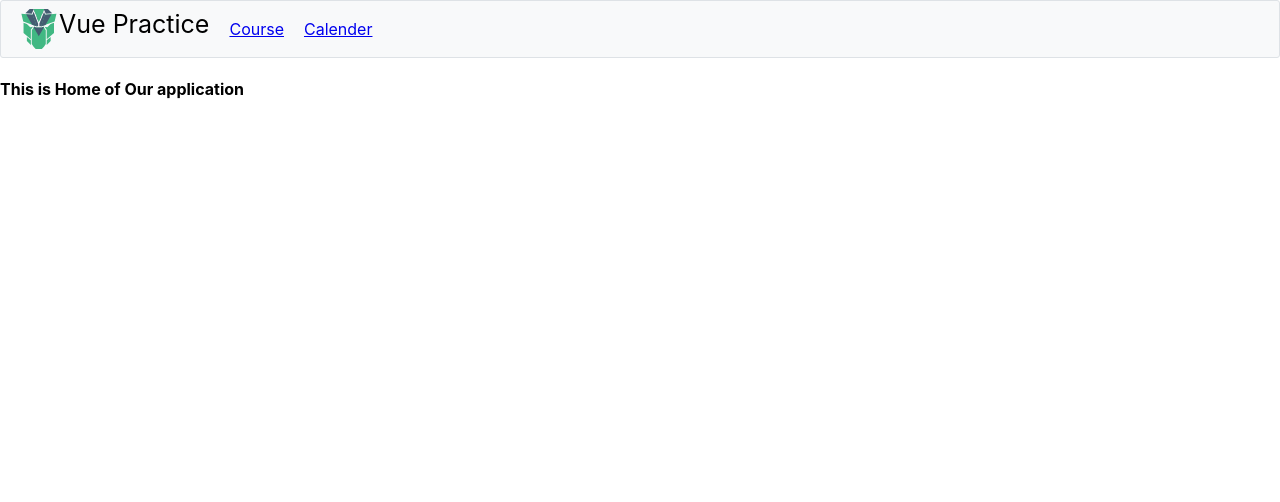
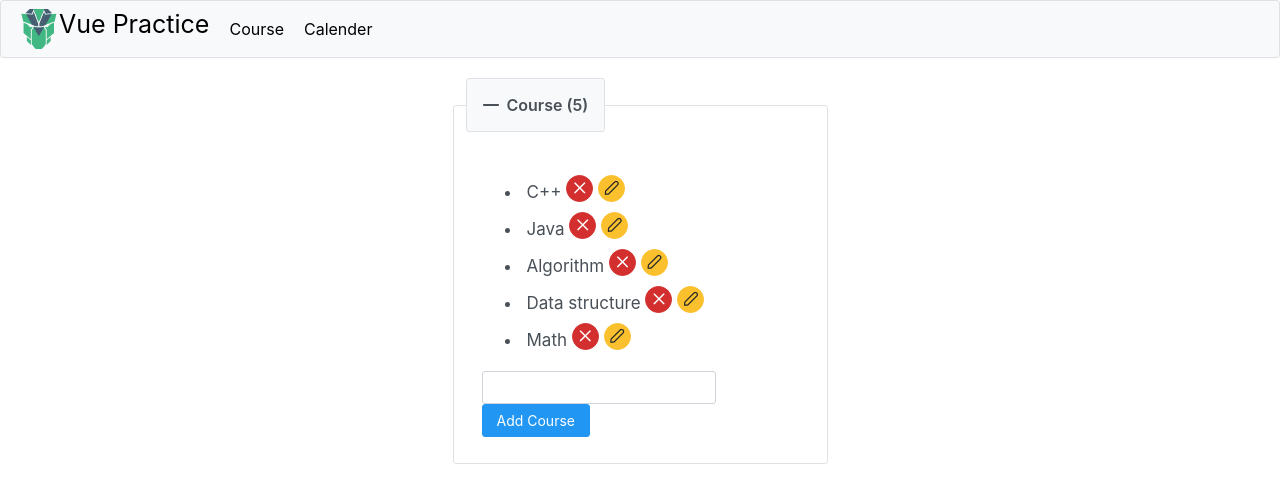
Before and after one commit to Marajul-BS23/Vue-First, a Vue app: page /course in a window 1280 px wide. Shown: the top 502 px of the page. Built offline with nearby package versions, Linux system fonts and the light colour scheme.

Commit message:
add Toast and PopUp

```diff
--- a/src/App.vue
+++ b/src/App.vue
@@ -1,21 +1,22 @@
 <template>
   <div>
     <NavBar></NavBar>
-    <router-view></router-view>
+    <keep-alive>
+      <router-view></router-view>
+    </keep-alive>
+    <Toast />
   </div>
-
-  <!-- <div>
-    <div>{{ oktime }}</div>
-  </div> -->
 </template>
 
 <script>
 // import CardMain from "./components/CardMain.vue";
 import NavBar from "./components/NavBar.vue";
+import Toast from "primevue/toast";
 export default {
   components: {
     // CardMain,
     NavBar,
+    Toast,
   },
   computed: {},
   data() {
--- a/src/components/CardMain.vue
+++ b/src/components/CardMain.vue
@@ -1,7 +1,12 @@
 <template>
+  <ConfirmDialog></ConfirmDialog>
   <div class="p-grid">
     <div class="p-col">
-      <Fieldset style="max-width: 375px; margin: 20px auto">
+      <Fieldset
+        style="max-width: 375px; margin: 20px auto"
+        :toggleable="true"
+        :collapsed="false"
+      >
         <template #legend> Course ({{ countCourse }}) </template>
         <ul>
           <li
@@ -17,6 +22,13 @@
               style="margin: 0; padding: 0; height: 27px; width: 27px"
               icon="pi pi-times"
             />
+
+            <Button
+              @click="openModal(index)"
+              class="p-button-rounded p-button-sm p-button-warning"
+              style="margin-left: 5px; padding: 0px; height: 27px; width: 27px"
+              icon="pi pi-pencil"
+            />
           </li>
         </ul>
 
@@ -26,8 +38,30 @@
             class="p-inputtext-sm"
             v-model.trim="newSubject"
           />
-
-          <Button class="p-button" label="Add Course" type="submit" />
+          <Dialog
+            header="Edit Course"
+            v-model:visible="displayModal"
+            :style="{ width: '400px' }"
+            :modal="true"
+          >
+            <form class="modalForm" @submit.prevent="editCourse">
+              <InputText
+                type="text"
+                class="p-inputtext-sm"
+                v-model.trim="editInput"
+              />
+              <Button
+                class="p-button p-button-sm"
+                label="Edit Course"
+                type="submit"
+              />
+            </form>
+          </Dialog>
+          <Button
+            class="p-button p-button-sm"
+            label="Add Course"
+            type="submit"
+          />
         </form>
       </Fieldset>
     </div>
@@ -37,9 +71,11 @@
 import Button from "primevue/button";
 import InputText from "primevue/inputtext";
 import Fieldset from "primevue/fieldset";
+import Dialog from "primevue/dialog";
+import ConfirmDialog from "primevue/confirmdialog";
 
 export default {
-  components: { Button, InputText, Fieldset },
+  components: { Button, InputText, Fieldset, Dialog, ConfirmDialog },
 
   computed: {
     countCourse() {
@@ -60,16 +96,53 @@ export default {
       // after clicking the cross button
 
       // delete from data array
-      this.dataArray.splice(index, 1);
+      this.$confirm.require({
+        message: "Are you sure you want to proceed?",
+        header: "Confirmation",
+        icon: "pi pi-exclamation-triangle",
+        accept: () => {
+          this.dataArray.splice(index, 1);
+          this.$toast.add({
+            severity: "warn",
+            summary: "Delete Successful",
+            life: 3000,
+          });
+        },
+      });
+    },
+    editCourse() {
+      this.dataArray[this.currentIndex] = this.editInput;
+      this.displayModal = false;
+      this.$toast.add({
+        severity: "success",
+        summary: "Edit Succesfull",
+        life: 3000,
+      });
+    },
+    openModal(index) {
+      this.displayModal = true;
+      this.editInput = this.dataArray[index];
+      this.currentIndex = index;
     },
   },
 
   data() {
     return {
       name: "Marajul",
-      newSubject: "Compiler Design",
-      dataArray: ["C++", "Java", "Algorithm", "Data structure", "Lool"],
+      newSubject: "",
+      dataArray: ["C++", "Java", "Algorithm", "Data structure", "Math"],
+      displayModal: false,
+      editInput: "",
+      currentIndex: 0,
     };
   },
 };
 </script>
+
+<style>
+.modalForm {
+  display: flex;
+  align-items: center;
+  justify-content: center;
+}
+</style>
--- a/src/components/Home.vue
+++ b/src/components/Home.vue
@@ -1,5 +1,9 @@
 <template>
-  <h4>This is Home of Our application</h4>
+  <div class="container">
+    <div class="p-col">
+      <h4>This is Home of Our application</h4>
+    </div>
+  </div>
 </template>
 
 <script>
--- a/src/components/NavBar.vue
+++ b/src/components/NavBar.vue
@@ -15,7 +15,10 @@
       </div>
     </template>
     <template #item="{ item }">
-      <router-link :to="item.link" style="margin: auto 10px" :icon="item.icon"
+      <router-link
+        :to="item.link"
+        style="margin: auto 10px; text-decoration: none; color: black"
+        :icon="item.icon"
         >{{ item.label }}
       </router-link>
     </template>
--- a/src/main.js
+++ b/src/main.js
@@ -4,11 +4,15 @@ import "primevue/resources/themes/saga-blue/theme.css";
 import "primevue/resources/primevue.min.css";
 import "primeicons/primeicons.css";
 import ToastService from "primevue/toastservice";
+import ConfirmationService from "primevue/confirmationservice";
 import router from "./router";
 import PrimeVue from "primevue/config";
 
 const app = createApp(App);
+
+app.use(PrimeVue);
 app.use(ToastService);
-app.use(PrimeVue);
+app.use(ConfirmationService);
 app.use(router);
+
 app.mount("#app");
--- a/src/router.js
+++ b/src/router.js
@@ -1,7 +1,7 @@
 import CardMain from "./components/CardMain";
 import Calender from "./components/Calender";
 import Home from "./components/Home";
-import { createRouter, createWebHashHistory } from "vue-router";
+import { createRouter, createWebHistory } from "vue-router";
 
 const routes = [
   { path: "/course", component: CardMain },
@@ -10,7 +10,7 @@ const routes = [
 ];
 
 const router = createRouter({
-  history: createWebHashHistory(),
+  history: createWebHistory(),
   routes, // short for `routes: routes`
 });
 
```
